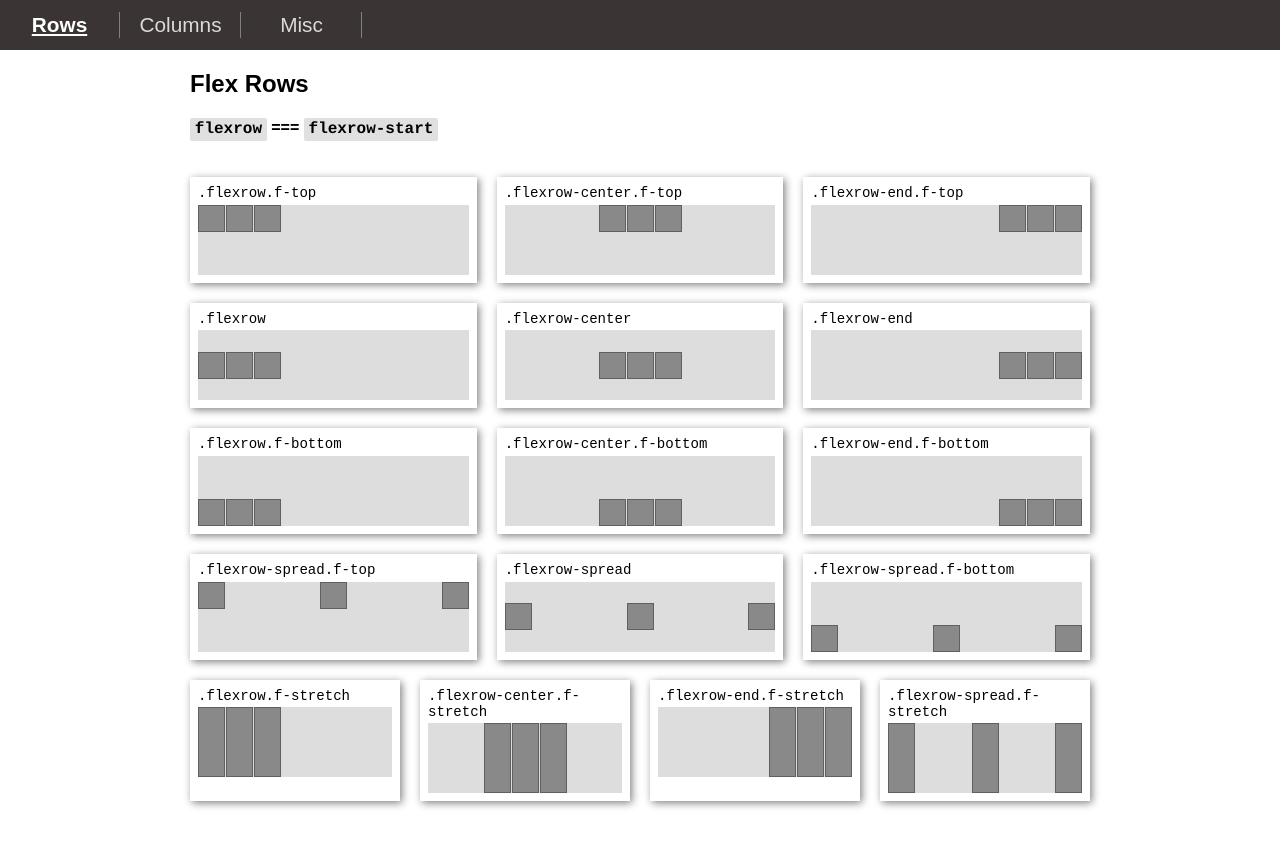
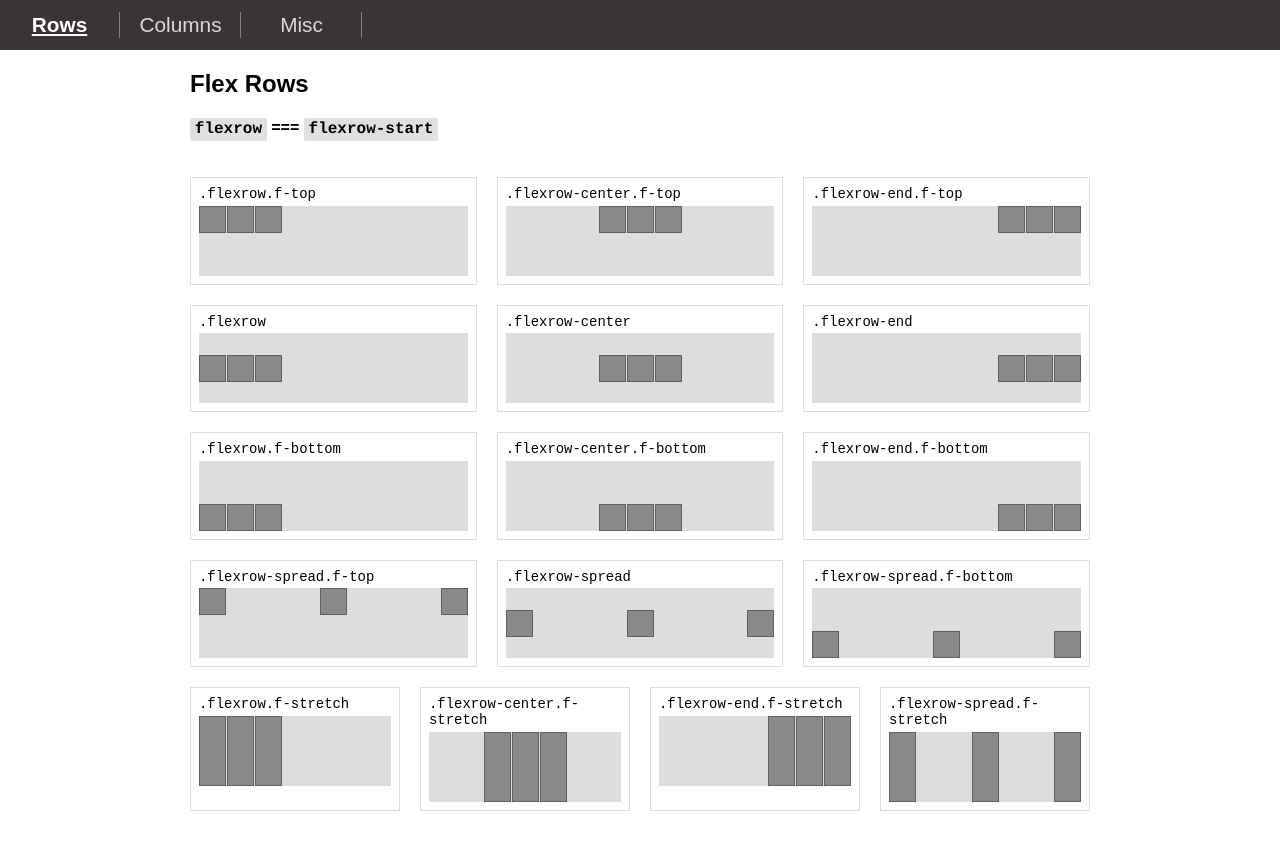
Before and after one commit to taitulism/css-flex, a website: page playground/index.html in a window 1280 px wide. Drawn offline with Linux system fonts and the light colour scheme.

Commit message:
update docs + images

```diff
--- a/playground/playground.css
+++ b/playground/playground.css
@@ -57,7 +57,7 @@ code {
 
 #flex figure {
 	flex: 1 1;
-	box-shadow: 2px 2px 8px gray;
+	border: 1px solid #ddd;
 	padding: 0.5em;
 }
 
@@ -85,7 +85,7 @@ code {
 }
 
 #flex figcaption {
-	font-size: 0.88em;
+	font-size: 0.87em;
 	margin: 0 0 0.25em;
 	font-family: monospace;
 }
```
Also changed, not shown: README.md, images/flex-col.png (deleted), images/flex-columns.png (added), images/flex-row.png (deleted), images/flex-rows.png (added).
